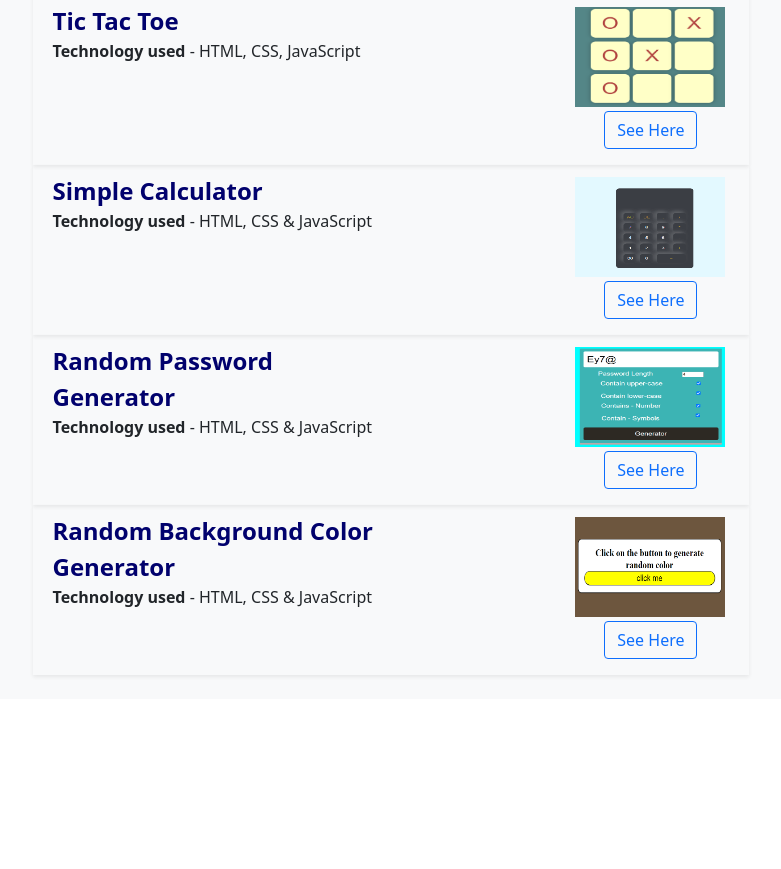
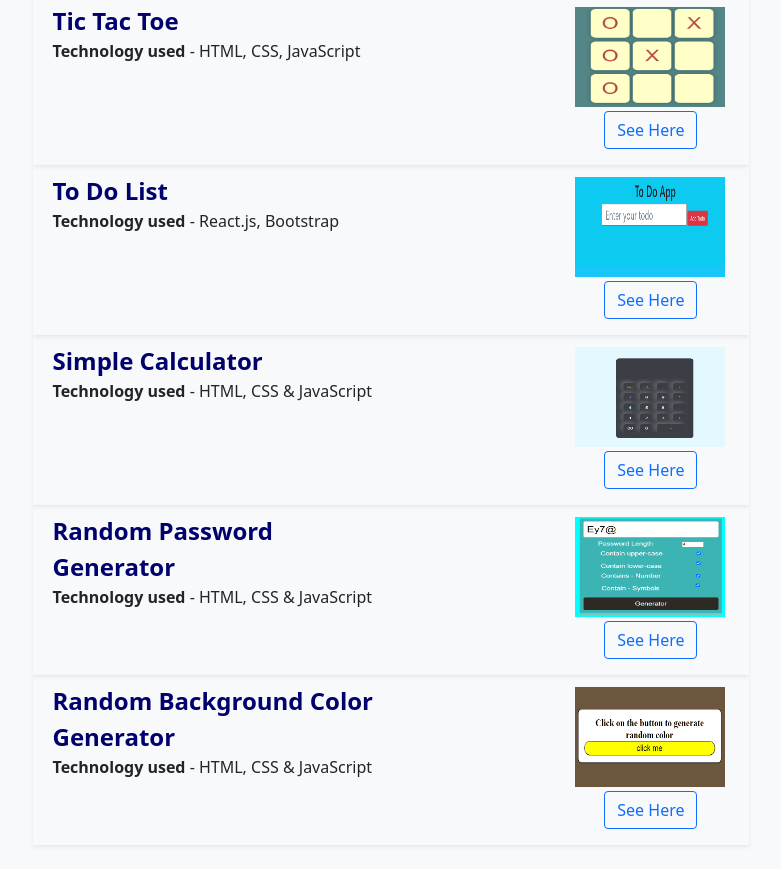
Before and after one commit to RushikeshTekale66/All-project-link, a plain HTML site: page index.html in a window 1280 px wide. Shown: the part 1095-1964 px from the top of the page, without its empty margins (249-1030 px from the left). Before the commit the page ends 1794 px from the top, so only its background shows below. Drawn offline with nearby package versions, Linux system fonts and the light colour scheme; files whose address does not match are found by name.

Commit message:
To Do List added

```diff
--- a/index.html
+++ b/index.html
@@ -95,6 +95,16 @@
         </div>
 
         <div class="cart row shadow-sm  p-2">
+            <div class="col"> <label>To Do List</label>
+                <p><strong>Technology used</strong> - React.js, Bootstrap</p>
+            </div>
+            <div class="col text-sm-end  m-1">
+                <img class="" src="./Assets/ProjectLogo/todolist.png" alt="Amazon-logo" height="100" width="150" />
+                <a class="d-block px-4" href="https://todoreactapptodo.netlify.app/" target="_blank"><button class="btn btn-outline-primary m-1">See Here</button> </a>
+            </div>
+        </div>
+
+        <div class="cart row shadow-sm  p-2">
             <div class="col"><label>Simple Calculator</label>
                 <p><strong>Technology used</strong> - HTML, CSS & JavaScript</p>
             </div>
```
Also changed, not shown: Assets/ProjectLogo/todolist.png (added).
